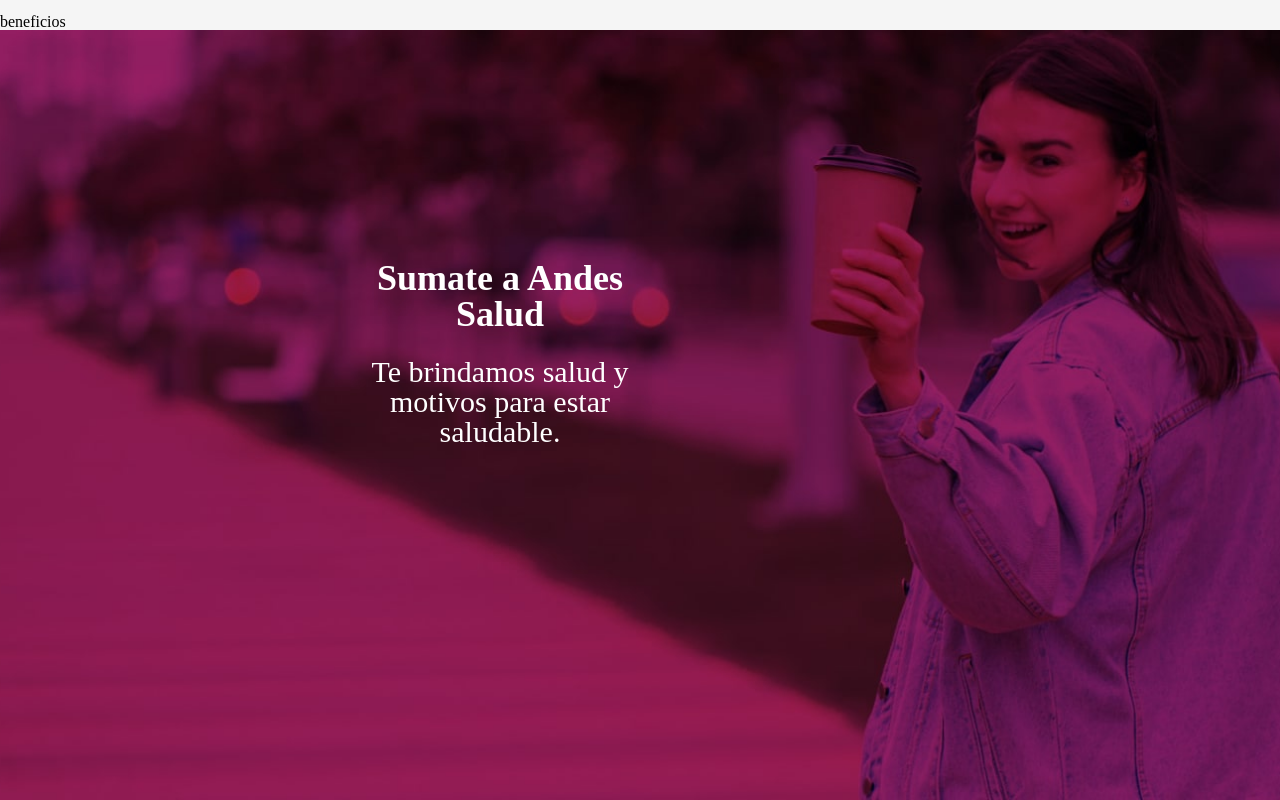
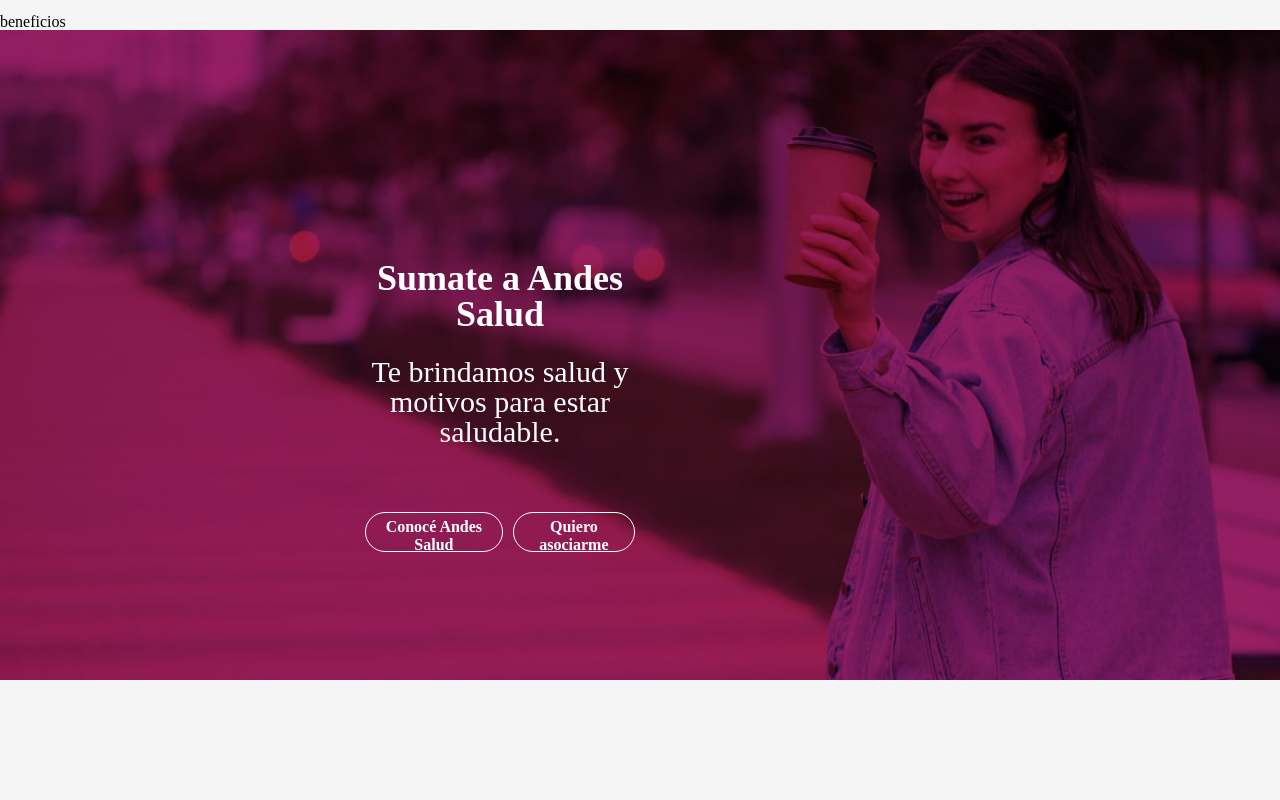
Before and after one commit to rooespinoza/beneclub, a Next.js app in the folder beneclub/: page / in a window 1280 px wide. Shown: the part 686-1486 px from the top of the page. After the commit the page ends 1366 px from the top, so only its background shows below. Built offline with nearby package versions, Linux system fonts and the light colour scheme; a web font is replaced by a local one.

Commit message:
Add sumate

```diff
--- a/beneclub/components/Button/button.module.scss
+++ b/beneclub/components/Button/button.module.scss
@@ -35,11 +35,16 @@
         font-size: 16px;
       color:white;
         font-weight: 900;
-
       box-sizing: border-box;
         font-family: "Overlock", cursive;
         transition: all 0.6s cubic-bezier(0.01, 1.69, 0.99, 0.94);
     }
+    &.secondary:hover {
+      background-color: rgba(white, 0.2);
+    }
+    &.primary:active{
+      background-color: rgba($primaryActive, 0.4);
+  }
 }
 
 @media (max-width:1540px){
--- a/beneclub/pages/Home/home.module.scss
+++ b/beneclub/pages/Home/home.module.scss
@@ -24,7 +24,7 @@
     background-size: cover;
     width: 100%;
     box-sizing: border-box;
-    height: 770px;
+    height: 650px;
     padding: 230px $padding 0px $padding;
 }
 .sumate__text{
@@ -35,6 +35,13 @@
     h2{
        margin-bottom: 25px;
     }
+}
+.sumate__buttons{
+    margin-top: 55px;
+    display: flex;
+    flex-direction: row;
+    align-items: center;
+    justify-content: center;
 }
 @media (max-width:1540px){
     .title__container{
--- a/beneclub/pages/index.js
+++ b/beneclub/pages/index.js
@@ -1,5 +1,6 @@
 import Image from 'next/image'
 import React, { Fragment } from 'react'
+import Button from '../components/Button'
 import styles from './../pages/Home/home.module.scss'
 
 const Home = () => {
@@ -15,6 +16,10 @@
         <div className={styles.sumate__text}>
           <h2>Sumate a Andes Salud</h2>
           Te brindamos salud y motivos para estar saludable.
+          <div className={styles.sumate__buttons}>
+            <Button secondary type="button">Conocé Andes Salud</Button>
+            <Button secondary type="button">Quiero asociarme</Button>
+          </div>
         </div>
       </div>
     </Fragment>
```
